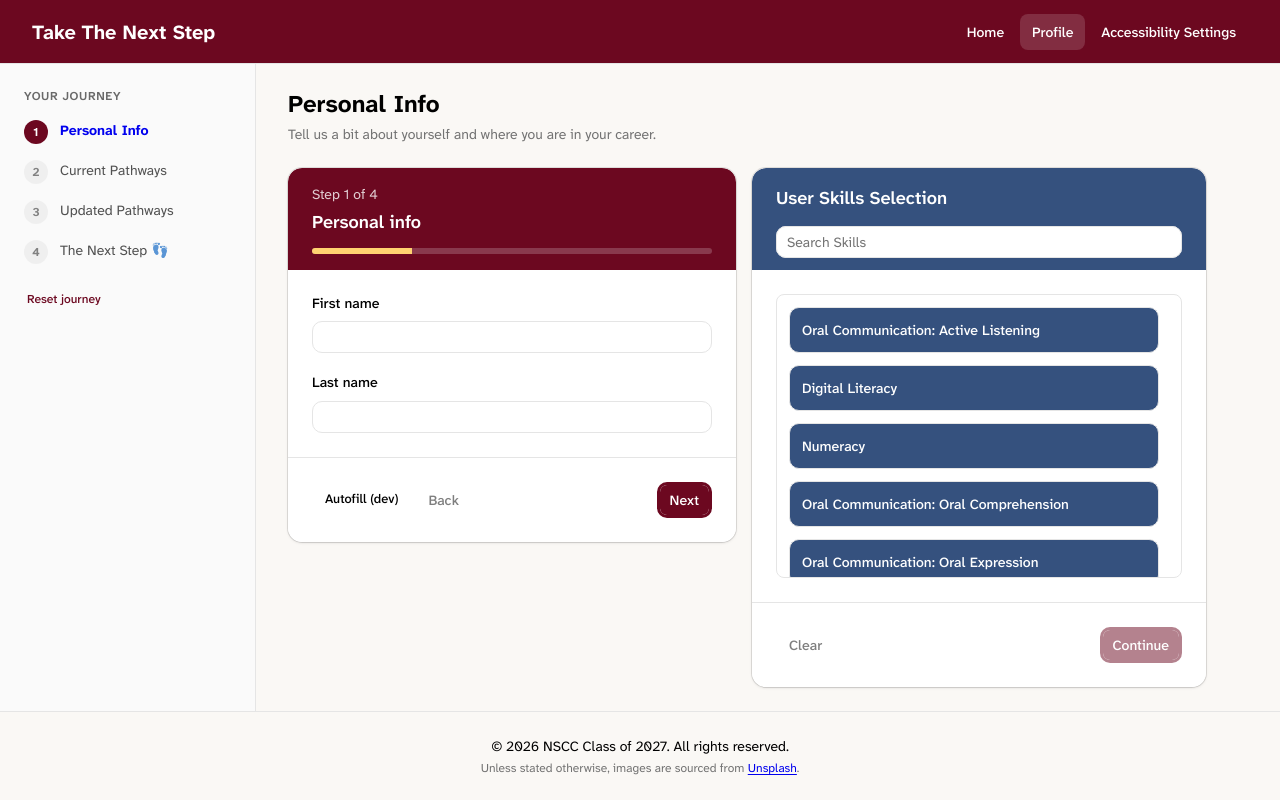
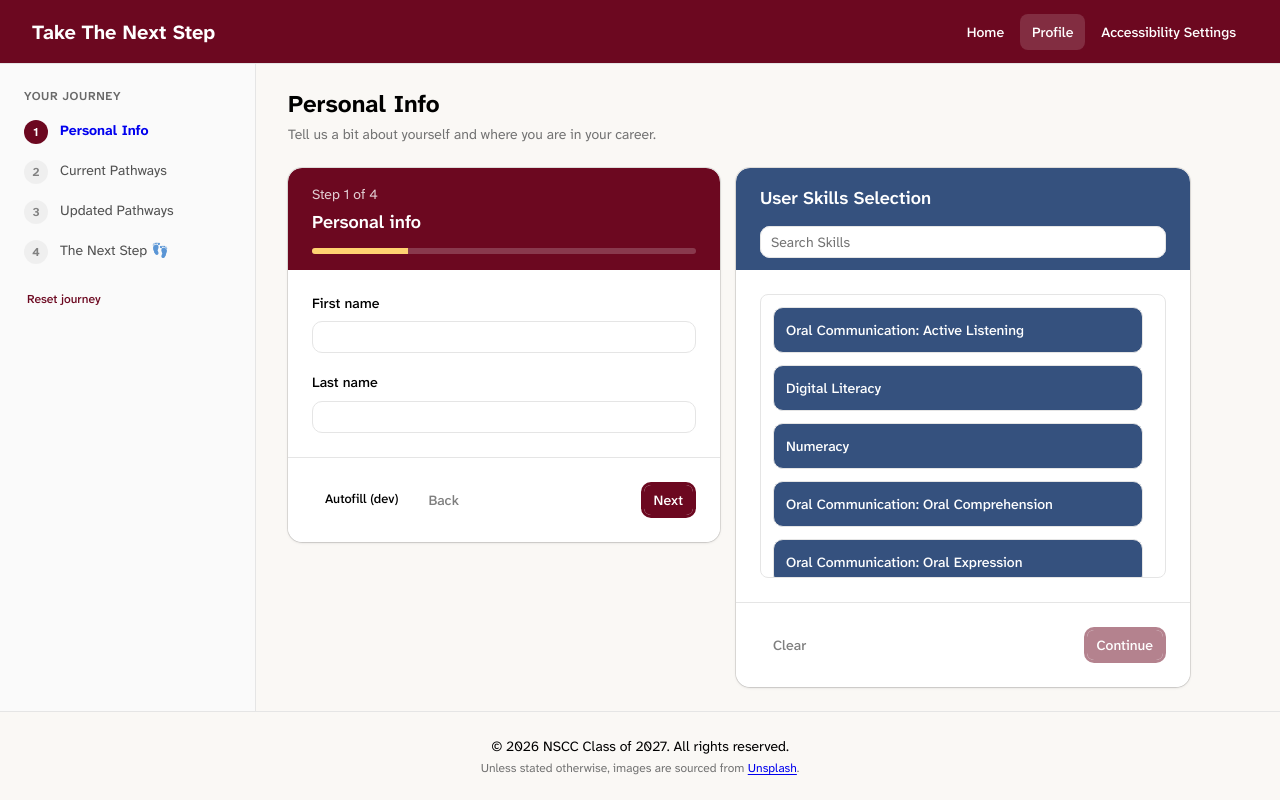
Before and after one commit to jaynaugler/ttns, a Next.js app: page /profile in a window 1280 px wide. Built offline with nearby package versions, Linux system fonts and the light colour scheme.

Commit message:
adjusted skills component @container queries

```diff
--- a/src/app/globals.css
+++ b/src/app/globals.css
@@ -310,11 +310,25 @@ html.dark[data-enhanced-focus="true"] :focus-visible {
 
 main:has(.profile-selection-layout) > .mx-auto {
   margin-inline-start: 0;
+  max-width: none;
 }
 
-@container profile-selection-layout (width >= 57rem) {
+@container profile-selection-layout (width >= 56rem) {
   .profile-panels-container {
-    grid-template-columns: 28rem minmax(28rem, 1fr);
+    grid-template-columns: 27rem minmax(28rem, 1fr);
+  }
+  .profile-skill-selection-panel {
+    max-width: none;
+  }
+}
+
+@container profile-selection-layout (width < 56rem) {
+  .profile-panels-container > :first-child {
+    max-width: 27rem;
+  }
+
+  .profile-skill-selection-panel > :first-child {
+    max-width: 27rem;
   }
 }
 
```
